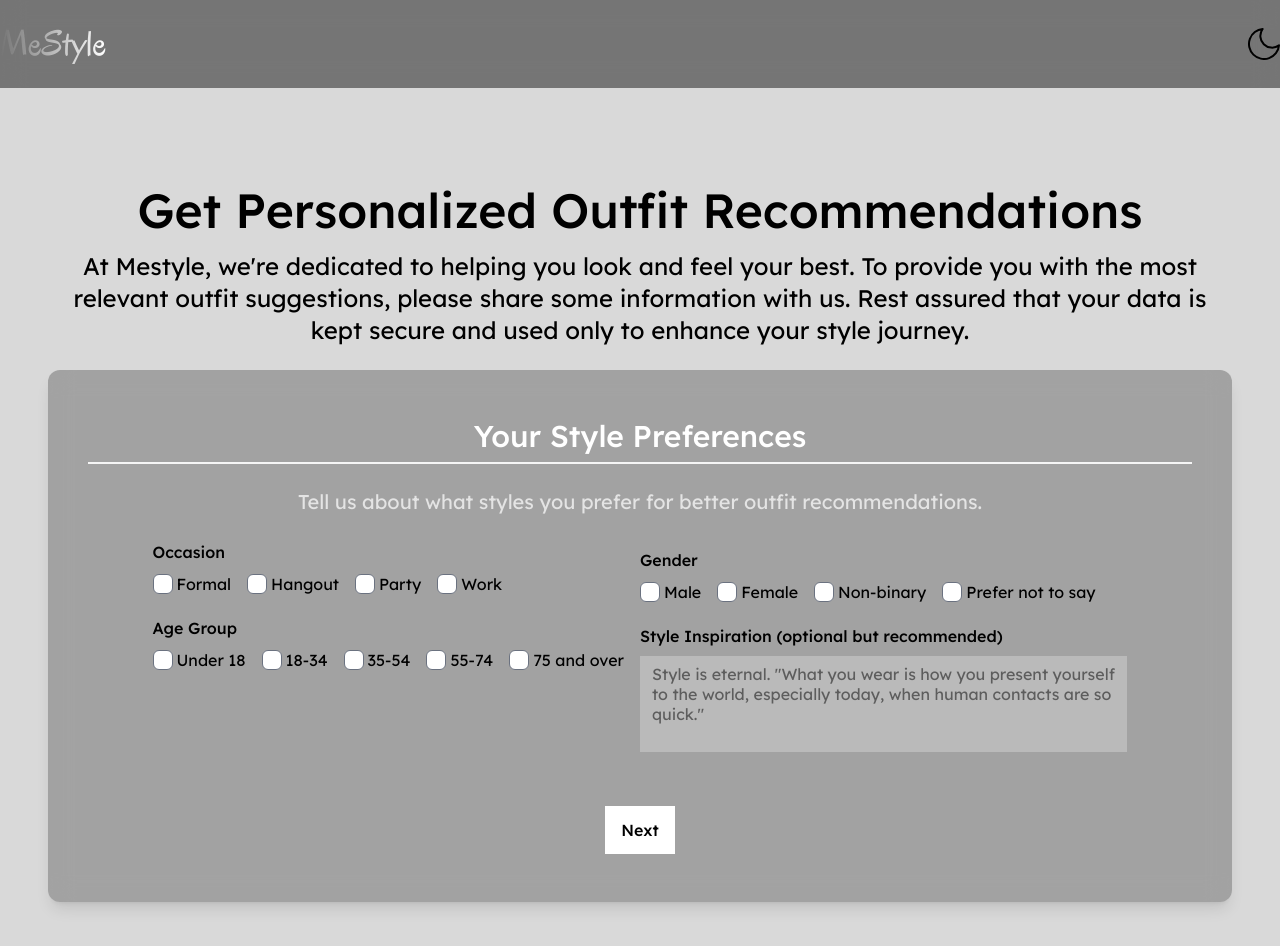
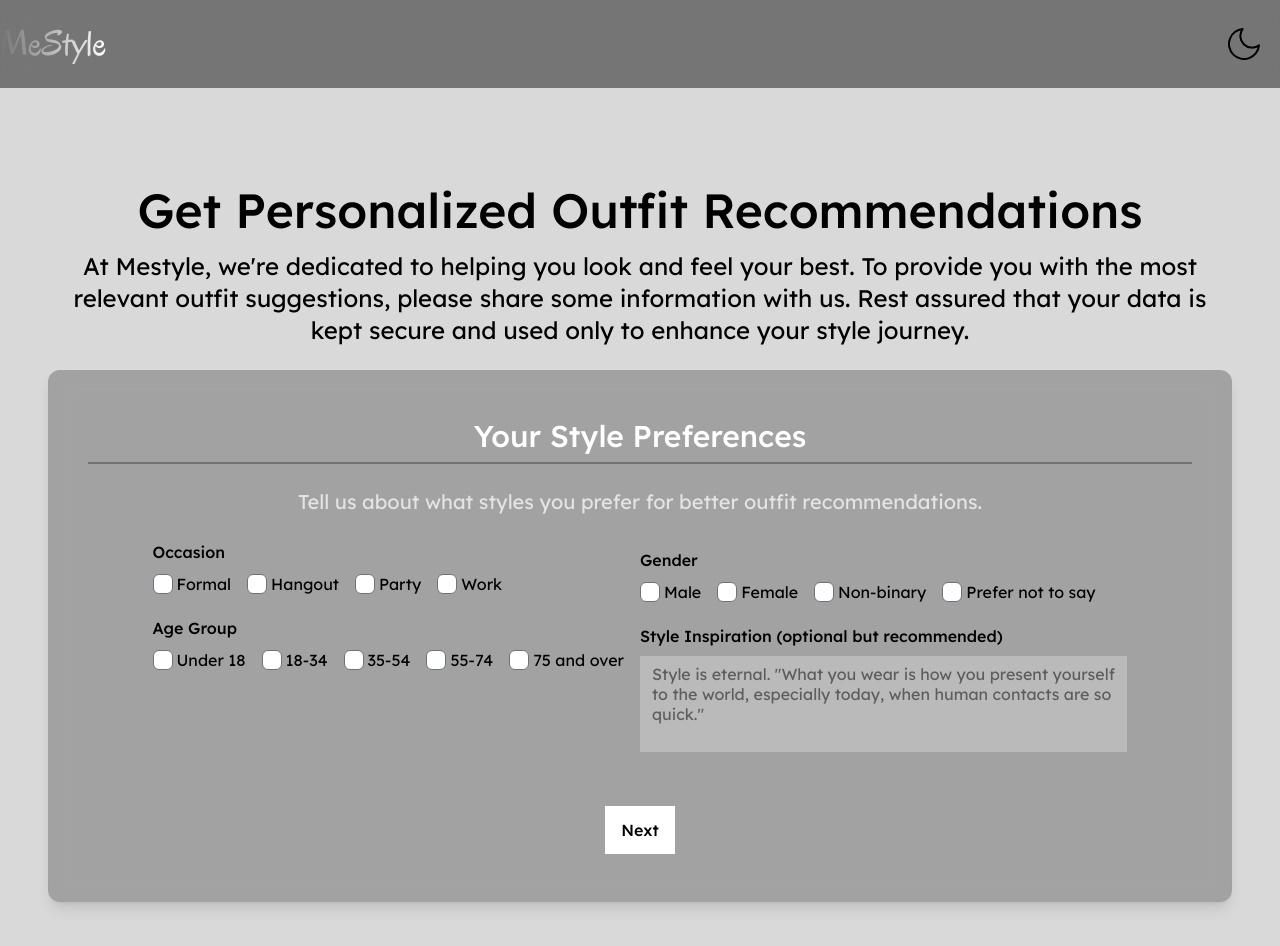
Before and after one commit to Remi-dee/Mestyle, a Next.js app: page /profile in a window 1280 px wide. Shown: the top 946 px of the page. Built offline with nearby package versions, Linux system fonts and the light colour scheme.

Commit message:
Monday, January 8, 2024 at 9:28 PM West Africa Standard Time

```diff
--- a/app/components/landingPage/NavBar/NavBar.js
+++ b/app/components/landingPage/NavBar/NavBar.js
@@ -162,7 +162,7 @@ function NavBar({ className, isExplore, isProfile }) {
         )}
 
         {isProfile && (
-          <div className="flex justify-end">
+          <div className="flex justify-end px-5">
             <button
               onClick={() => setTheme(theme === "dark" ? "light" : "dark")}
             >
--- a/app/components/ui/overlay/template.js
+++ b/app/components/ui/overlay/template.js
@@ -19,12 +19,12 @@ function Overlay({ title = "", description = "", children, className = "" }) {
       <div className="flex dark flex-col items-center justify-center xl:px-10 xl:py-12 lg:py-10 lg:px-8 md:px-6 md:py-8 px-4 py-6 space-y-6 mx-auto font-lexend">
         {title && (
           <div className="space-y-2 w-full">
-            <h2 className="text-2xl text-center capitalize md:text-3xl xl:text-3xl lg:text-3xl font-medium text-black dark:text-white">
+            <h2 className="text-2xl text-center capitalize md:text-3xl xl:text-3xl lg:text-3xl font-medium   dark:text-white ">
               {title}
             </h2>
             <hr
               aria-hidden="true"
-              className="border border-neutral-100   w-full"
+              className="border dark:border-neutral-500 border-neutral-100   w-full"
             />
           </div>
         )}
--- a/app/page.js
+++ b/app/page.js
@@ -1,8 +1,17 @@
 "use client";
 import { motion, AnimatePresence } from "framer-motion";
 import HomePage from "./components/landingPage/homePage";
+import { useState } from "react";
 
 export default function Home() {
+  const [mounted, setMounted] = useState();
+
+  useEffect(() => {
+    setMounted(true);
+  }, []);
+
+  if (!mounted) return null;
+
   return (
     <main className="bg-grayDark font-lexend  flex justify-center">
       <div className="max-w-screen-2xl">
```
